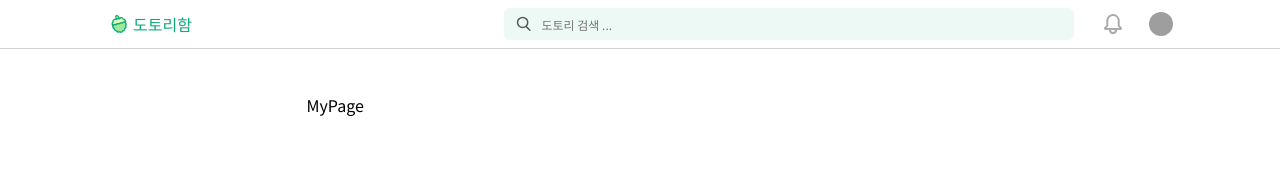
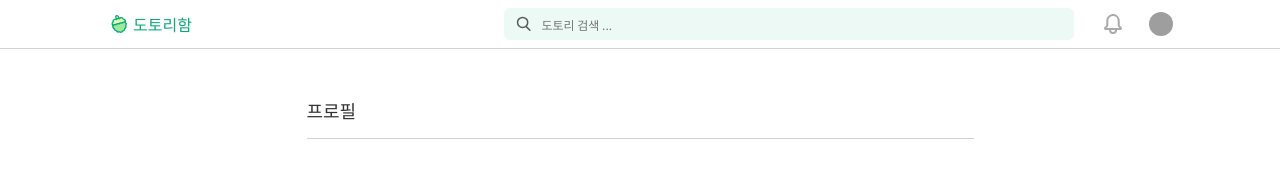
Before and after one commit to ksmfou98/dotoriham-web, a React (Create React App) app: page /my in a window 1280 px wide. Shown: the top 189 px of the page. Built offline with nearby package versions, Linux system fonts and the light colour scheme; grey boxes are pictures that could not be loaded; a web font is replaced by a local one.

Commit message:
feat: MyPage Profile 영역 컴포넌트 생성

```diff
--- /dev/null
+++ b/src/components/mypage/MyPageProfile.tsx
@@ -0,0 +1,12 @@
+import React from "react";
+import MyPageHead from "./MyPageHead";
+
+function MyPageProfile() {
+  return (
+    <>
+      <MyPageHead headText="프로필" />
+    </>
+  );
+}
+
+export default MyPageProfile;
--- a/src/pages/MyPage.tsx
+++ b/src/pages/MyPage.tsx
@@ -1,10 +1,11 @@
+import MyPageProfile from "components/mypage/MyPageProfile";
 import MyPageTemplate from "components/mypage/MyPageTemplate";
 import React from "react";
 
 function MyPage() {
   return (
     <MyPageTemplate>
-      <div>MyPage</div>
+      <MyPageProfile />
     </MyPageTemplate>
   );
 }
```
